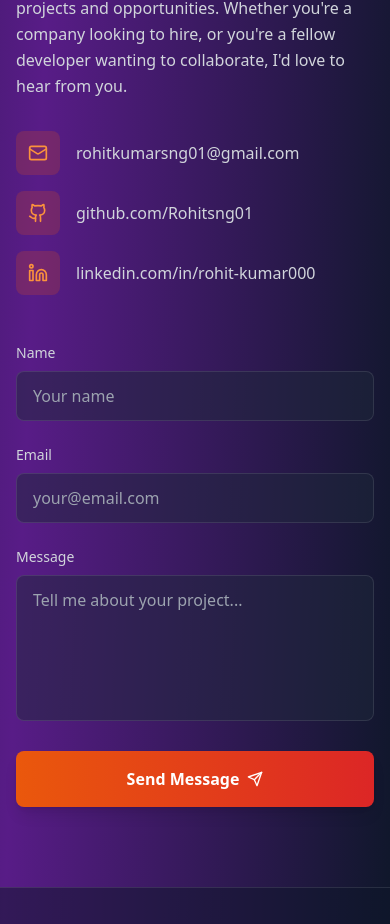
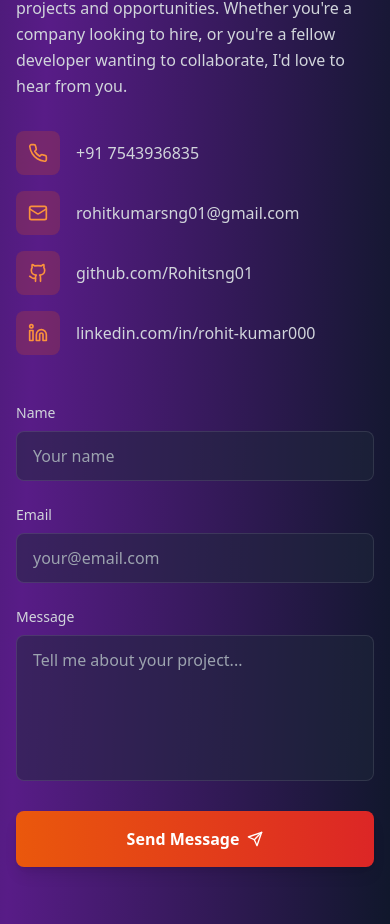
Before and after one commit to Rohitsng01/Portfolio, a React (Vite) app: page / in a window 390 px wide. Shown: the part 7299-8223 px from the top of the page. Built offline with nearby package versions, Linux system fonts and the light colour scheme.

Commit message:
Add phone number with call option to contact section

```diff
--- a/src/App.tsx
+++ b/src/App.tsx
@@ -18,7 +18,8 @@ import {
   Moon,
   Download,
   GraduationCap,
-  Award
+  Award,
+  Phone
 } from 'lucide-react';
 
 function App() {
@@ -807,6 +808,19 @@ function App() {
                 </p>
 
                 <div className="space-y-4">
+                  <a href="tel:+917543936835" className="flex items-center space-x-4 group">
+                    <div className={`p-3 rounded-lg transition-colors group-hover:bg-orange-200 ${isDarkMode
+                      ? 'bg-orange-600/20 group-hover:bg-orange-600/40'
+                      : 'bg-orange-100 group-hover:bg-orange-200'
+                      }`}>
+                      <Phone className={`w-5 h-5 ${isDarkMode ? 'text-orange-400' : 'text-orange-600'
+                        }`} />
+                    </div>
+                    <span className={`group-hover:underline cursor-pointer ${isDarkMode ? 'text-gray-300' : 'text-gray-600'}`}>
+                      +91 7543936835
+                    </span>
+                  </a>
+
                   <a href="mailto:rohitkumarsng01@gmail.com" className="flex items-center space-x-4 group">
                     <div className={`p-3 rounded-lg transition-colors group-hover:bg-orange-200 ${isDarkMode
                       ? 'bg-orange-600/20 group-hover:bg-orange-600/40'
```
